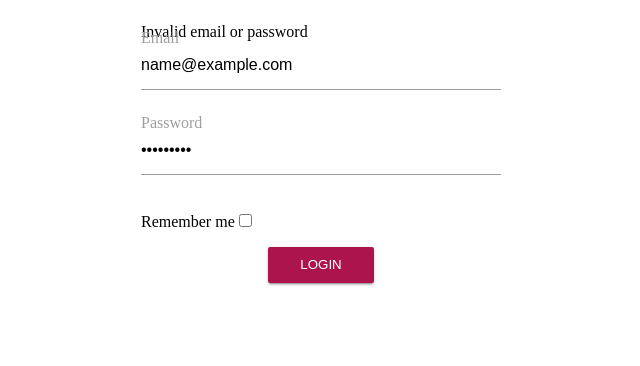
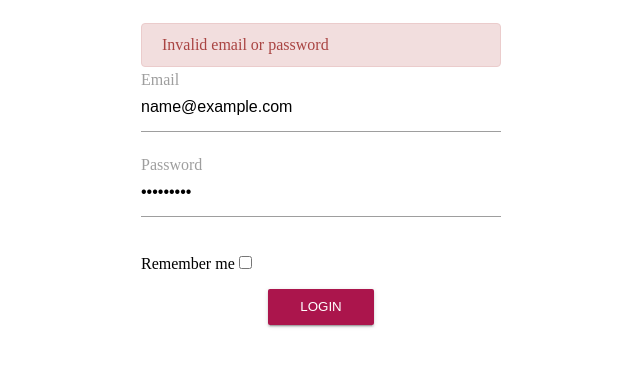
Before and after one commit to RomeroDiver/angular2-simple-form, an Angular app: page / in a window 1280 px wide. Both pictures are taken after typing "name@example.com", "Sample123" into the empty fields and a click on the input "Login". Shown: the top 366 px of the page, without its empty margins (319-959 px from the left). Built offline with nearby package versions, Linux system fonts and the light colour scheme.

Commit message:
Style error-message

```diff
--- /dev/null
+++ b/src/shared/error-message/error-message.component.css
@@ -0,0 +1,9 @@
+.error {
+    padding: .75rem 1.25rem;
+    margin-bottom: 1rem;
+    border: 1px solid transparent;
+    border-radius: .25rem;
+    background-color: #f2dede;
+    border-color: #ebcccc;
+    color: #a94442;
+}
--- a/src/shared/error-message/error-message.component.html
+++ b/src/shared/error-message/error-message.component.html
@@ -1,3 +1,3 @@
-<div *ngIf="error">
+<div class="error" *ngIf="error">
     {{ translatedErrorMessage[error] || error }}
 </div>
--- a/src/shared/error-message/error-message.component.ts
+++ b/src/shared/error-message/error-message.component.ts
@@ -7,7 +7,7 @@ import { LOGIN_ERRORS } from '../';
 @Component({
   selector: 'rd-error-message',
   templateUrl: './error-message.component.html',
-  styleUrls: ['./error-message.component.scss']
+  styleUrls: ['./error-message.component.css']
 })
 export class ErrorMessageComponent {
 
@@ -18,8 +18,4 @@ export class ErrorMessageComponent {
         [LOGIN_ERRORS.INVALID_EMAIL]: 'Invalid email',
         [LOGIN_ERRORS.INVALID_PASSWORD]: 'Invalid password',
     };
-
-    private log(value) {
-        return JSON.stringify(value);
-    }
 }
```
Also changed, not shown: src/shared/error-message/error-message.component.scss (deleted), 1 other file (tests, documents, lock files or other folders).
